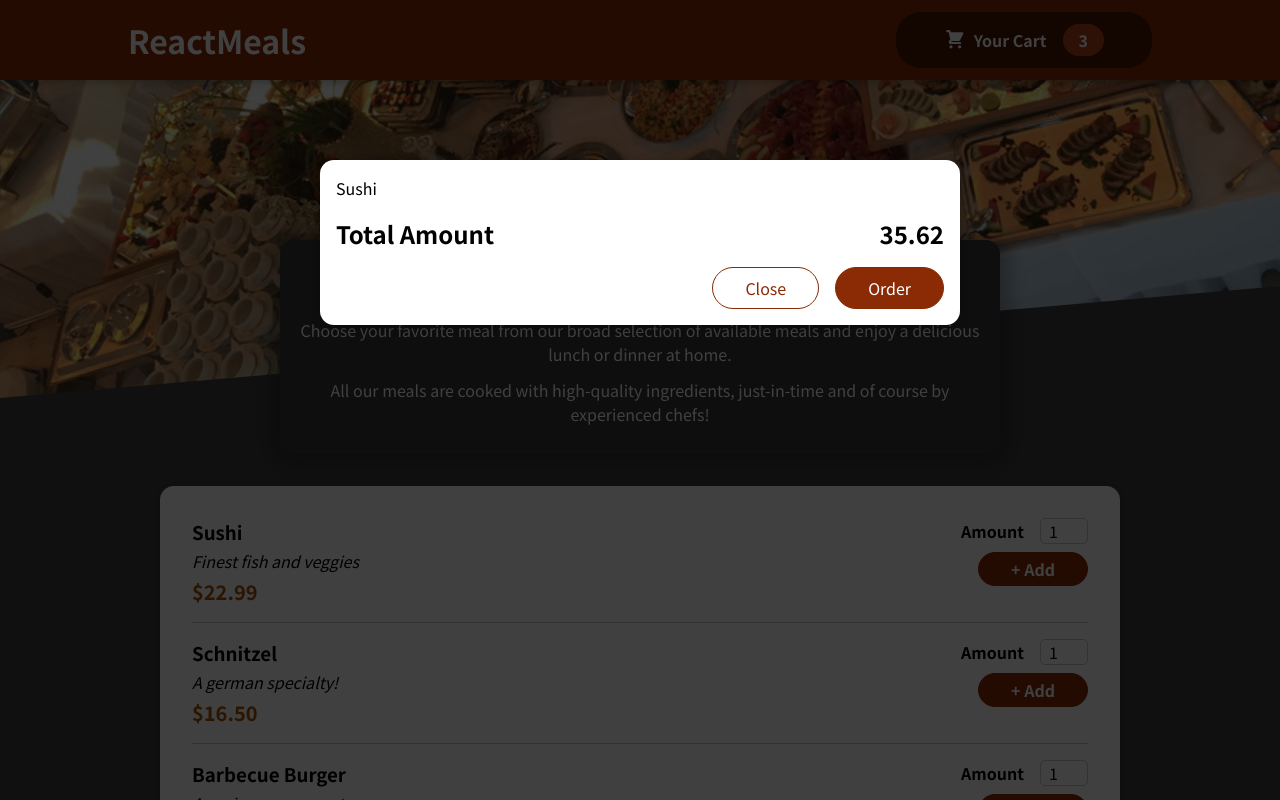
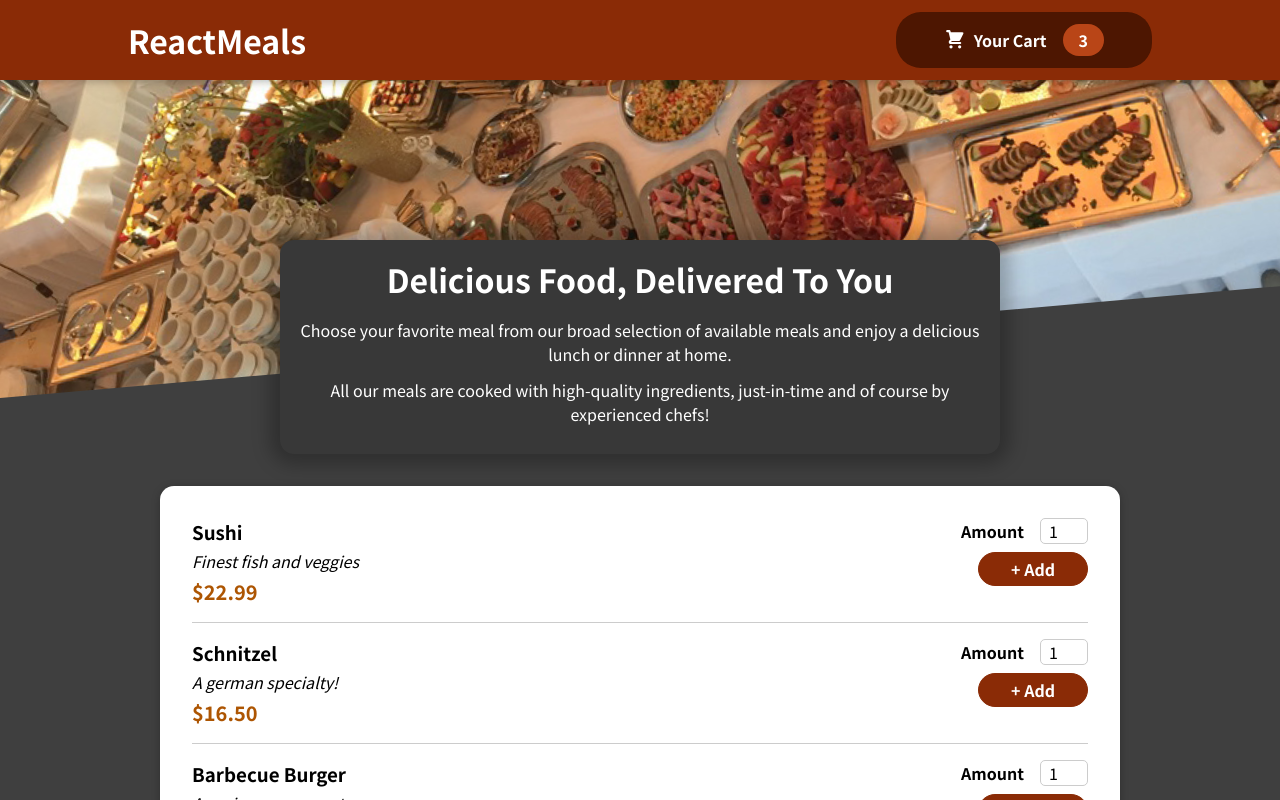
Before and after one commit to martinsgabriel1956/react_meals, a React (Create React App) app: page / in a window 1280 px wide. Shown: the top 800 px of the page. Built offline with nearby package versions, Linux system fonts and the light colour scheme.

Commit message:
feat: managing cart and modal state

```diff
--- a/src/App.js
+++ b/src/App.js
@@ -1,15 +1,27 @@
 import { GlobalStyle } from './styles/global';
+
+import React, { useState } from 'react';
 
 import { Header } from './components/Layout/Header';
 import { Meals } from './components/Meals/';
 import { Cart } from './components/Cart/';
 
 export function App() {
+  const [cartIsShown, setCartIsShown] = useState(false);
+
+  function handleShowCart() {
+    setCartIsShown(true)
+  }
+
+  function handleHideCart() {
+    setCartIsShown(false)
+  }
+
   return (
     <>
       <GlobalStyle />
-      <Cart />
-      <Header />
+      {cartIsShown && <Cart onClose={handleHideCart} />}
+      <Header onShowCart={handleShowCart} />
       <main>
         <Meals />
       </main>
--- a/src/components/Cart/index.js
+++ b/src/components/Cart/index.js
@@ -2,9 +2,9 @@ import { CartItems, Total, Actions, Button, AltButton } from './styles';
 
 import { Modal } from '../UI/Modal';
 
-export function Cart() {
+export function Cart(props) {
   return (
-    <Modal>
+    <Modal onClose={props.onClose}>
       <CartItems>
         {[{id: 'c1', name: 'Sushi', amount: 2, price: 12.99}].map(item => (
           <li>{item.name}</li>
@@ -15,7 +15,7 @@ export function Cart() {
         <span>35.62</span>
       </Total>
       <Actions>
-        <AltButton>Close</AltButton>
+        <AltButton onClick={props.onClose}>Close</AltButton>
         <Button>Order</Button>
       </Actions>
     </Modal>
--- a/src/components/Layout/Header/HeaderCartButton/index.js
+++ b/src/components/Layout/Header/HeaderCartButton/index.js
@@ -2,9 +2,9 @@ import { Container, Icon, Badge } from './styles';
 
 import { CartIcon } from '../../../Cart/CartIcon.js' ;
 
-export function HeaderCartButton() {
+export function HeaderCartButton(props) {
   return (
-    <Container>
+    <Container onClick={props.onClick}>
       <Icon>
         <CartIcon />
       </Icon>
--- a/src/components/Layout/Header/index.js
+++ b/src/components/Layout/Header/index.js
@@ -9,7 +9,7 @@ export function Header(props) {
     <>
       <Container>
         <h1>ReactMeals</h1>
-        <HeaderCartButton />
+        <HeaderCartButton onClick={props.onShowCart} />
       </Container>
       <MainImg>
         <img src={mealsImage} alt="A table full of delicious food" />
--- a/src/components/UI/Modal/index.js
+++ b/src/components/UI/Modal/index.js
@@ -4,7 +4,7 @@ import { BackdropStyle, ModalStyle, Content } from './styles';
 
 function Backdrop(props) {
   return (
-    <BackdropStyle />
+    <BackdropStyle onClick={props.onClose} />
   );
 }
 
@@ -23,7 +23,7 @@ export function Modal({children, ...props}) {
 
   return (
     <>
-      {createPortal(<Backdrop />, portalElement)}
+      {createPortal(<Backdrop onClose={props.onClose} />, portalElement)}
       {createPortal(<ModalOverlay>{children}</ModalOverlay>, portalElement)}
     </>
   );
```
